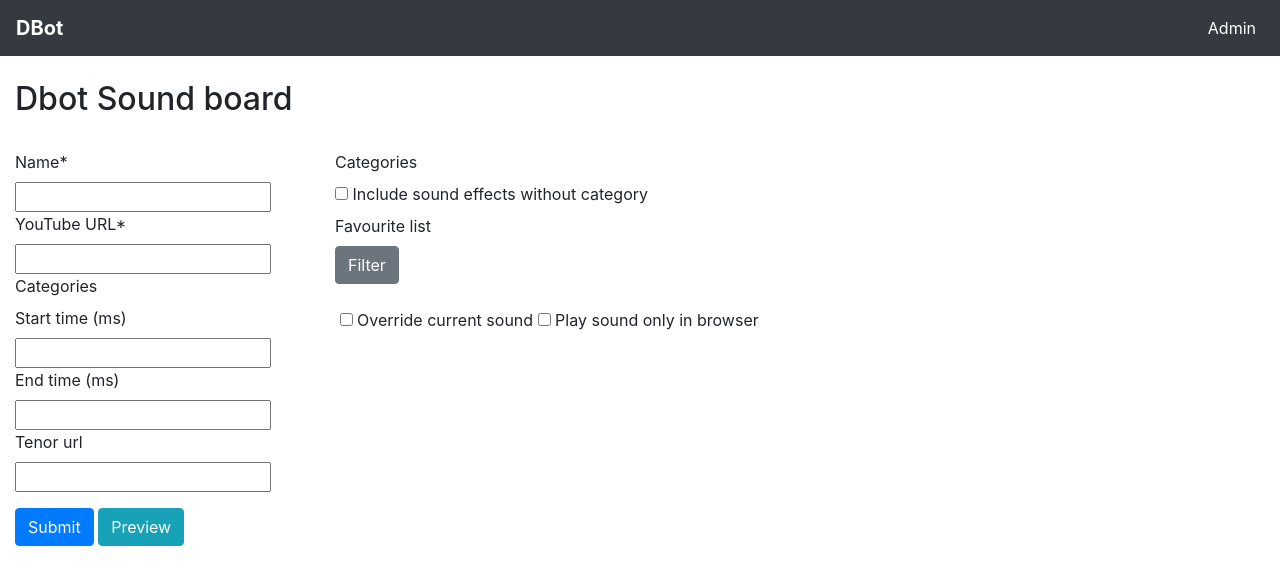
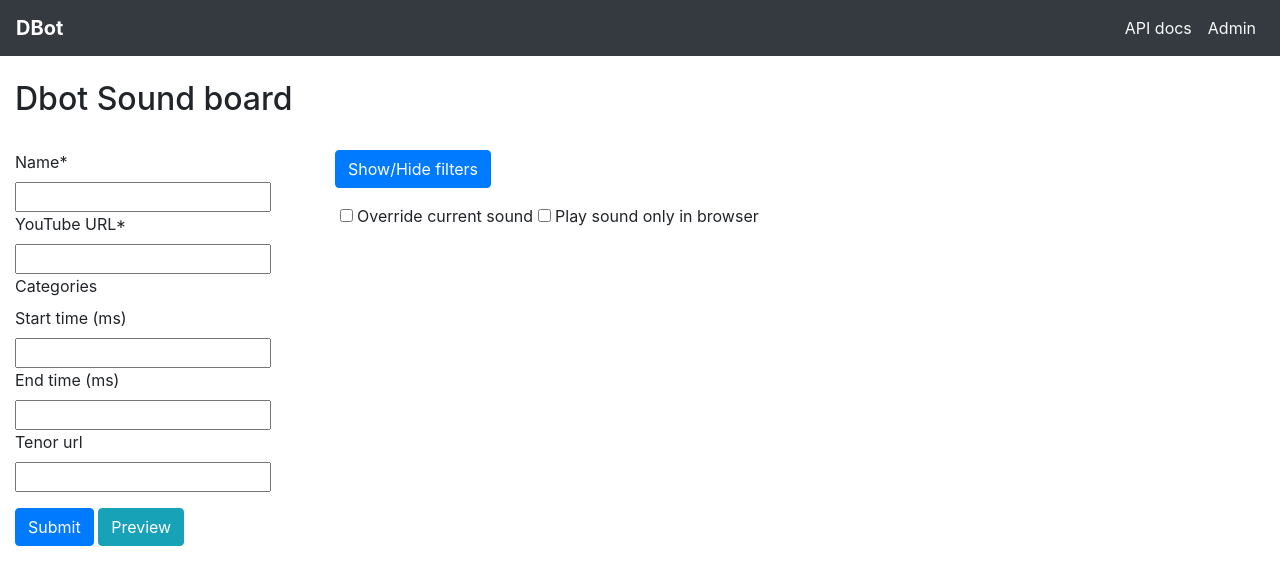
Before and after one commit to Anttir12/dbot, a Django app: page / in a window 1280 px wide. Shown: the top 585 px of the page. Run offline with Django 3.2, Linux system fonts and the light colour scheme; the visitor is signed in with stand-in values (Sample User, id 1); data that the repository does not hold is empty; parts of the project's set-up code (start-up, migrations or seed data) failed here and were passed over; some libraries are stand-ins or nearby versions.

Commit message:
template and style changes no make it a tiny bit better before proper frontend

```diff
--- a/sounds/models.py
+++ b/sounds/models.py
@@ -40,6 +40,9 @@
 
     def __str__(self):
         return str(self.name)
+
+    def clean_name(self):
+        return str(self.name).replace("_", " ")
 
 
 class SoundEffectGif(models.Model):
--- /dev/null
+++ b/sounds/static/style.css
@@ -0,0 +1,24 @@
+
+.sound-card-wrapper {
+    height: 100px;
+}
+
+.sound-card {
+    cursor: pointer;
+    width: 100%;
+    height: 100%;
+    text-align: center!important;
+}
+
+.sound-card .category {
+    width:100%;
+    height: 25px;
+    font-weight: bold;
+}
+
+.sound-name {
+    position:absolute;
+    bottom:0;
+    right:0;
+    left:0;
+}
--- a/sounds/templates/base.html
+++ b/sounds/templates/base.html
@@ -1,4 +1,6 @@
 {% load crispy_forms_tags %}
+{% load static %}
+
 <!DOCTYPE html>
 <html lang="en">
 <head>
@@ -6,7 +8,7 @@
     <title>DBot Sounds</title>
 
     <link rel="stylesheet" href="https://stackpath.bootstrapcdn.com/bootstrap/4.5.2/css/bootstrap.min.css" integrity="sha384-JcKb8q3iqJ61gNV9KGb8thSsNjpSL0n8PARn9HuZOnIxN0hoP+VmmDGMN5t9UJ0Z" crossorigin="anonymous">
-
+    <link rel="stylesheet"  type="text/css" href="{% static 'style.css' %}">
     <!-- JS, Popper.js, and jQuery -->
     <script src="https://ajax.googleapis.com/ajax/libs/jquery/3.5.1/jquery.min.js"></script>
     <script src="https://cdn.jsdelivr.net/npm/popper.js@1.16.1/dist/umd/popper.min.js" integrity="sha384-9/reFTGAW83EW2RDu2S0VKaIzap3H66lZH81PoYlFhbGU+6BZp6G7niu735Sk7lN" crossorigin="anonymous"></script>
@@ -20,8 +22,11 @@
     <nav class="navbar navbar-expand-lg navbar-dark bg-dark">
         <a class="navbar-brand" href="/"><b>DBot</b></a>
         <ul class="navbar-nav ml-auto">
-            <li class="nav-item active">
-                <a class="nav-link" href="{% url 'admin:index' %}">Admin</a>
+            <li class="nav-item">
+                <a class="nav-link text-light" href="{% url 'swagger-ui' %}">API docs</a>
+            </li>
+            <li class="nav-item">
+                <a class="nav-link text-light" href="{% url 'admin:index' %}">Admin</a>
             </li>
         </ul>
     </nav>
--- a/sounds/templates/sounds.html
+++ b/sounds/templates/sounds.html
@@ -6,7 +6,7 @@
     <div class="col"><h2>Dbot Sound board</h2></div>
 </div>
 <div class="row mt-4">
-    <div class="col-lg-3 col-md-5 col-sm-6">
+    <div class="col-lg-3 col-md-5 d-none d-xl-block">
         <form id="clip-uploader" method="post" enctype="multipart/form-data">
             <div class="row">
                 <div class="col">
@@ -23,8 +23,16 @@
         </form>
         <div id="preview-audio"></div>
     </div>
-    <div class="col-lg-9 col-md-7 col-sm-6">
-        <div class="row">
+    <div class="col-xl-9 col-sm-12">
+        <div class="row mb-3">
+            <div class="col">
+                <a class="btn btn-primary" data-toggle="collapse" href="#collapse-form" role="button"
+                   aria-expanded="false" aria-controls="collapseExample">
+                    Show/Hide filters
+                </a>
+            </div>
+        </div>
+        <div class="row collapse" id="collapse-form">
             <form method="get">
                 <div class="col">
                     {{ filter_form|crispy }}
@@ -50,18 +58,15 @@
         </div>
         <div class="row">
             {% for sound in sounds %}
-                <div class="col-xl-3 col-lg-4 col-sm-12 col-xs-12 mt-3" style="height:125px;">
-                    <div class="w-100 h-100 bg-primary text-center play-button" data-value="{{sound.id}}"
-                         data-url="{% url 'sound_audio' sound.id %}" style="cursor:pointer;">
+                <div class="col-xl-2 col-lg-2 col-3 mt-3 sound-card-wrapper" style="height:100px;">
+                    <div class="bg-primary sound-card" data-value="{{sound.id}}" data-url="{% url 'sound_audio' sound.id %}">
                         {% for category in sound.categories.all|slice:3 %}
-                            <div class="w-100" style="height: 25px; background-color:{{category.color_code}};">
-                                <span style="font-weight:bold; color:{{category.text_color_code}}">
-                                    {{category.name}}
-                                </span>
+                            <div class="category" style="background-color:{{category.color_code}};">
+                                <span style="color:{{category.text_color_code}}">{{category.name}}</span>
                             </div>
                         {% endfor %}
-                        <div class="pt-2 pb-1 text-center" style="position:absolute; bottom:0; right:0; left:0;">
-                            <b style="font-size: 1.2em; color:white;">{{sound.name}}</b>
+                        <div class="pt-2 pb-1 text-center sound-name">
+                            <b style="color:white;">{{sound.clean_name}}</b>
                         </div>
                     </div>
                 </div>
@@ -104,7 +109,7 @@
             });
         });
 
-        $("#soundboard .play-button").click(function(e){
+        $("#soundboard .sound-card").click(function(e){
             e.preventDefault();
             var only_browser = $("#browser-sound").is(":checked");
             if(only_browser){
```
